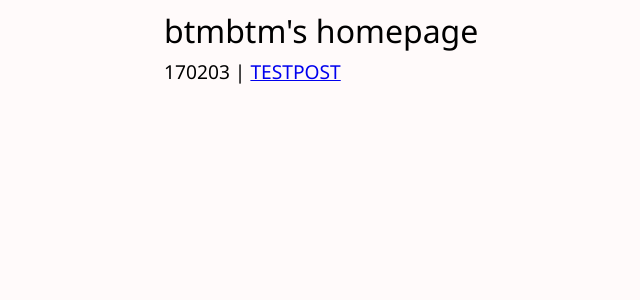
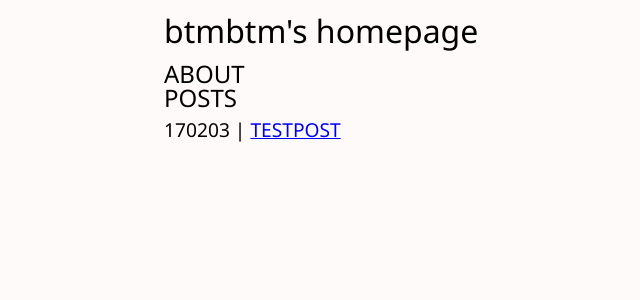
Before and after one commit to btmbtm/btmbtm.github.io, a Jekyll site: the page built from index.html, in a window 1280 px wide. Shown: the top 300 px of the page, without its empty margins (201-841 px from the left). Built offline with Jekyll 4.4.1, drawn with Linux system fonts in a browser that asks for light colours.

Commit message:
tweak tweak tweak

```diff
--- a/index.html
+++ b/index.html
@@ -3,8 +3,17 @@ layout: default
 title: btmbtm
 ---
 <h1 class="homepage__title">btmbtm's homepage</h1>
-<ul class="postList">
-	{% for post in site.posts %}
-		<li class="postList_post"><span> {{ post.date | date: "%y%m%d" }} | <a href="{{ post.url }}" title="{{ post.title }}">{{ post.title }}</a></li>
-	{% endfor %}
-</ul>
+
+<section>
+	<h2> ABOUT </h2>
+</section>
+
+
+<section>
+	<h2> POSTS </h2>
+	<ul class="postList">
+		{% for post in site.posts %}
+			<li class="postList_post"><span> {{ post.date | date: "%y%m%d" }} | <a href="{{ post.url }}" title="{{ post.title }}">{{ post.title }}</a></li>
+		{% endfor %}
+	</ul>
+</section>
```
Also changed, not shown: scss/pages/_post.scss (added).
